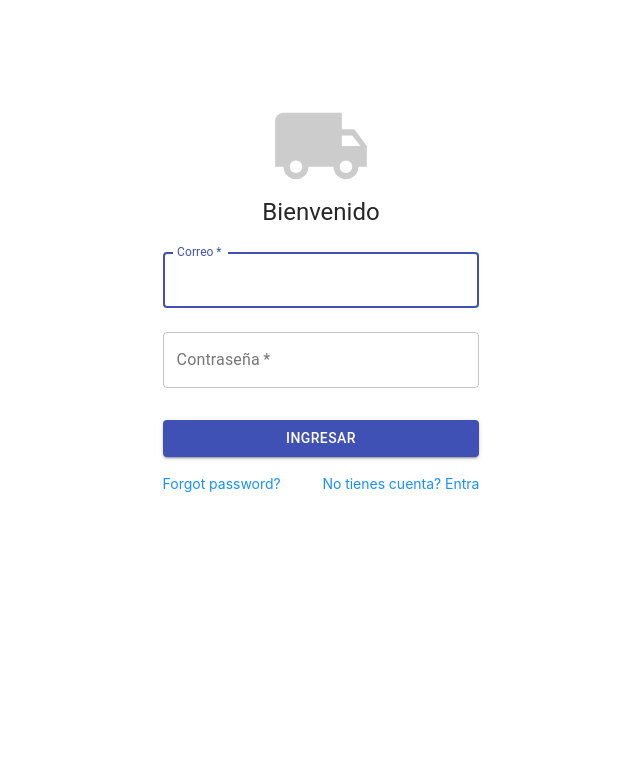
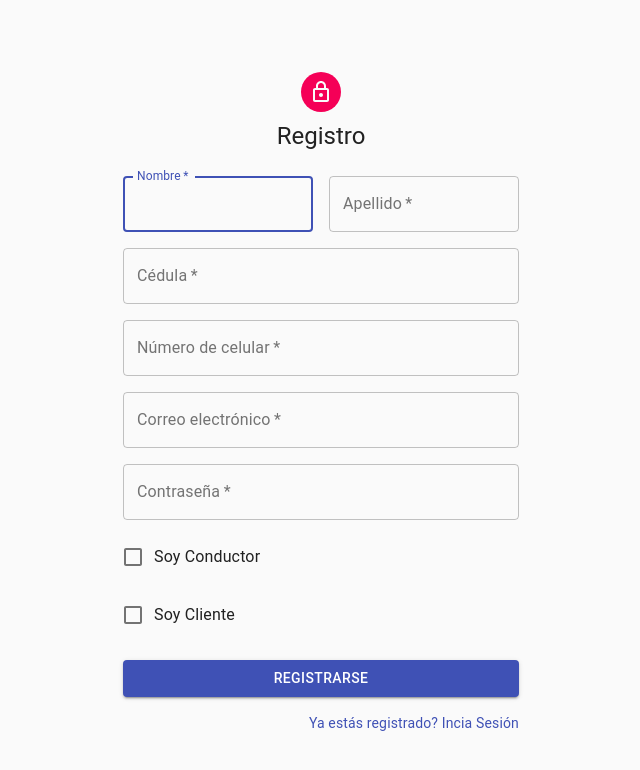
Before and after one commit to csepulvedaz/mudaya, a React (Create React App) app: page /registro in a window 1280 px wide. Before the commit this address led to /. Shown: the top 770 px of the page, without its empty margins (319-959 px from the left). Built offline with nearby package versions, Linux system fonts and the light colour scheme.

Commit message:
:sparkles: Se hace la base del formulario de registro

```diff
--- a/src/App.js
+++ b/src/App.js
@@ -12,10 +12,16 @@ import {
 const App = () => {
     const [email, setEmail] = useState("");
     const [password, setPassword] = useState("");
+    const [firstName, setFirstName] = useState("");
+    const [surName, setSurName] = useState("");
+    const [identification, setIdentification] = useState("");
+    const [phone, setPhone] = useState("");
+
+    const [driver, setDriver] = useState(false);
 
     return (
         <Router>
-            <Redirect to="/" />
+            <Redirect to="/registro" />
             <Switch>
                 <Route exact path="/">
                     <Login
@@ -29,7 +35,15 @@ const App = () => {
                     <Main />
                 </Route>
                 <Route path="/registro">
-                    <Signin />
+                    <Signin
+                        setEmail={setEmail}
+                        setPassword={setPassword}
+                        setFirstName={setFirstName}
+                        setSurName={setSurName}
+                        setIdentification={setIdentification}
+                        setPhone={setPhone}
+                        setDriver={setDriver}
+                    />
                 </Route>
             </Switch>
         </Router>
--- a/src/pages/Signin.js
+++ b/src/pages/Signin.js
@@ -1,125 +1,167 @@
-//This is singup
-import React, { useState } from "react";
-import "antd/dist/antd.css";
-import { makeStyles } from "@material-ui/core/styles";
-import {
-    Form,
-    Input,
-    Button,
-    Radio,
-    Select,
-    Cascader,
-    DatePicker,
-    InputNumber,
-    TreeSelect,
-    Switch
-} from "antd";
+import React from 'react';
+import Avatar from '@material-ui/core/Avatar';
+import Button from '@material-ui/core/Button';
+import CssBaseline from '@material-ui/core/CssBaseline';
+import TextField from '@material-ui/core/TextField';
+import FormControlLabel from '@material-ui/core/FormControlLabel';
+import Checkbox from '@material-ui/core/Checkbox';
+import Link from '@material-ui/core/Link';
+import Grid from '@material-ui/core/Grid';
+import Box from '@material-ui/core/Box';
+import LockOutlinedIcon from '@material-ui/icons/LockOutlined';
+import Typography from '@material-ui/core/Typography';
+import { makeStyles } from '@material-ui/core/styles';
+import Container from '@material-ui/core/Container';
 
-const useStyles = makeStyles(() => ({
+
+const useStyles = makeStyles((theme) => ({
   paper: {
-        display: "flex",
-        flexDirection: "column",
-        justifyContent: "center",
-        alignItems: "center",
-        width: "100%",
-        background: "#ccc"
+    marginTop: theme.spacing(8),
+    display: 'flex',
+    flexDirection: 'column',
+    alignItems: 'center',
+  },
+  avatar: {
+    margin: theme.spacing(1),
+    backgroundColor: theme.palette.secondary.main,
   },
   form: {
-        width: "500px",
-        background: "#fafafa"
+    width: '100%', // Fix IE 11 issue.
+    marginTop: theme.spacing(3),
   },
-    input: {
-        height:"100px"
-    }
+  submit: {
+    margin: theme.spacing(3, 0, 2),
+  },
 }));
 
-const Signin = () => {
-    const classes = useStyles();
-    const [componentSize, setComponentSize] = useState("small");
-
-    const onFormLayoutChange = ({ size }) => {
-        setComponentSize(size);
+const handleClick = e => {
+    e.preventDefault();
 };
 
+const SignUp = props => {
+  const classes = useStyles();
+
   return (
+    <Container component="main" maxWidth="xs">
+      <CssBaseline />
       <div className={classes.paper}>
-            <Form
-                className={classes.form}
-                labelCol={{
-                    span: 4
-                }}
-                wrapperCol={{
-                    span: 14
-                }}
-                layout="horizontal"
-                initialValues={{
-                    size: componentSize
-                }}
-                onValuesChange={onFormLayoutChange}
-                size={componentSize}
+        <Avatar className={classes.avatar}>
+          <LockOutlinedIcon />
+        </Avatar>
+        <Typography component="h1" variant="h5">
+          Registro
+        </Typography>
+        <form className={classes.form} noValidate>
+          <Grid container spacing={2}>
+            <Grid item xs={12} sm={6}>
+              <TextField
+                autoComplete="fname"
+                name="firstName"
+                variant="outlined"
+                required
+                fullWidth
+                id="firstName"
+                label="Nombre"
+                autoFocus
+                onChange={e => props.setFirstName(e.target.value)}
+              />
+            </Grid>
+            <Grid item xs={12} sm={6}>
+              <TextField
+                variant="outlined"
+                required
+                fullWidth
+                id="surName"
+                label="Apellido"
+                name="surName"
+                autoComplete="sname"
+                onChange={e => props.setSurName(e.target.value)}
+              />
+            </Grid>
+            <Grid item xs={12}>
+              <TextField
+                variant="outlined"
+                required
+                fullWidth
+                id="identification"
+                label="Cédula"
+                name="identification"
+                autoComplete="identification"
+                onChange={e => props.setIdentification(e.target.value)}
+              />
+            </Grid>
+            <Grid item xs={12}>
+              <TextField
+                variant="outlined"
+                required
+                fullWidth
+                id="phone"
+                label="Número de celular"
+                name="phone"
+                autoComplete="phone"
+                onChange={e => props.setPhone(e.target.value)}
+              />
+            </Grid>
+            <Grid item xs={12}>
+              <TextField
+                variant="outlined"
+                required
+                fullWidth
+                id="email"
+                label="Correo electrónico"
+                name="email"
+                autoComplete="email"
+                onChange={e => props.setEmail(e.target.value)}
+              />
+            </Grid>
+            <Grid item xs={12}>
+              <TextField
+                variant="outlined"
+                required
+                fullWidth
+                name="password"
+                label="Contraseña"
+                type="password"
+                id="password"
+                autoComplete="current-password"
+                onChange={e => props.setPassword(e.target.value)}
+              />
+            </Grid>
+            <Grid item xs={12}>
+              <FormControlLabel
+                control={<Checkbox value="allowExtraEmails" color="primary" />}
+                label="Soy Conductor"
+                onClick={handleClick}
+              />
+            </Grid>
+            <Grid item xs={12}>
+              <FormControlLabel
+                control={<Checkbox value="allowExtraEmails" color="primary" />}
+                label="Soy Cliente"
+                onClick={handleClick}
+              />
+            </Grid>
+          </Grid>
+          <Button
+            type="submit"
+            fullWidth
+            variant="contained"
+            color="primary"
+            className={classes.submit}
           >
-                <Form.Item label="Form Size" name="size">
-                    <Radio.Group>
-                        <Radio.Button value="small">Small</Radio.Button>
-                        <Radio.Button value="middle">Middle</Radio.Button>
-                        <Radio.Button value="large">Large</Radio.Button>
-                    </Radio.Group>
-                </Form.Item>
-                <Form.Item label="Input">
-                    <Input className={classes.input}/>
-                </Form.Item>
-                <Form.Item label="Select">
-                    <Select>
-                        <Select.Option value="demo">Demo</Select.Option>
-                    </Select>
-                </Form.Item>
-                <Form.Item label="TreeSelect">
-                    <TreeSelect
-                        treeData={[
-                            {
-                                title: "Light",
-                                value: "light",
-                                children: [
-                                    {
-                                        title: "Bamboo",
-                                        value: "bamboo"
+            Registrarse
+          </Button>
+          <Grid container justify="flex-end">
+            <Grid item>
+              <Link href="#" variant="body2">
+                Ya estás registrado? Incia Sesión
+              </Link>
+            </Grid>
+          </Grid>
+        </form>
+      </div>
+    </Container>
+  );
 }
-                                ]
-                            }
-                        ]}
-                    />
-                </Form.Item>
-                <Form.Item label="Cascader">
-                    <Cascader
-                        options={[
-                            {
-                                value: "zhejiang",
-                                label: "Zhejiang",
-                                children: [
-                                    {
-                                        value: "hangzhou",
-                                        label: "Hangzhou"
-                                    }
-                                ]
-                            }
-                        ]}
-                    />
-                </Form.Item>
-                <Form.Item label="DatePicker">
-                    <DatePicker />
-                </Form.Item>
-                <Form.Item label="InputNumber">
-                    <InputNumber />
-                </Form.Item>
-                <Form.Item label="Switch">
-                    <Switch />
-                </Form.Item>
-                <Form.Item label="Button">
-                    <Button>Button</Button>
-                </Form.Item>
-            </Form>
-        </div>
-    );
-};
 
-export default Signin;
+export default SignUp;
```
Lines whose indentation alone changed are shown as unchanged.
